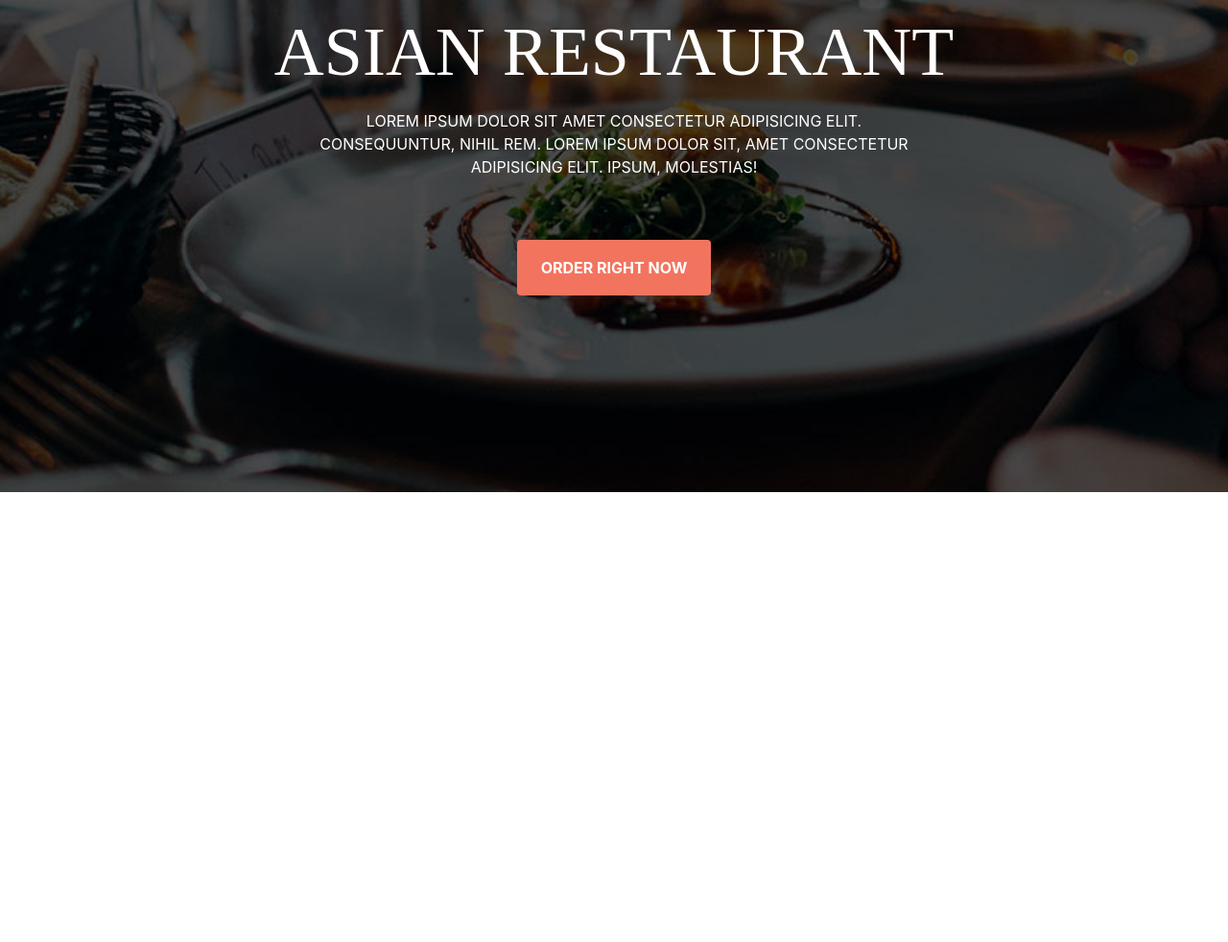
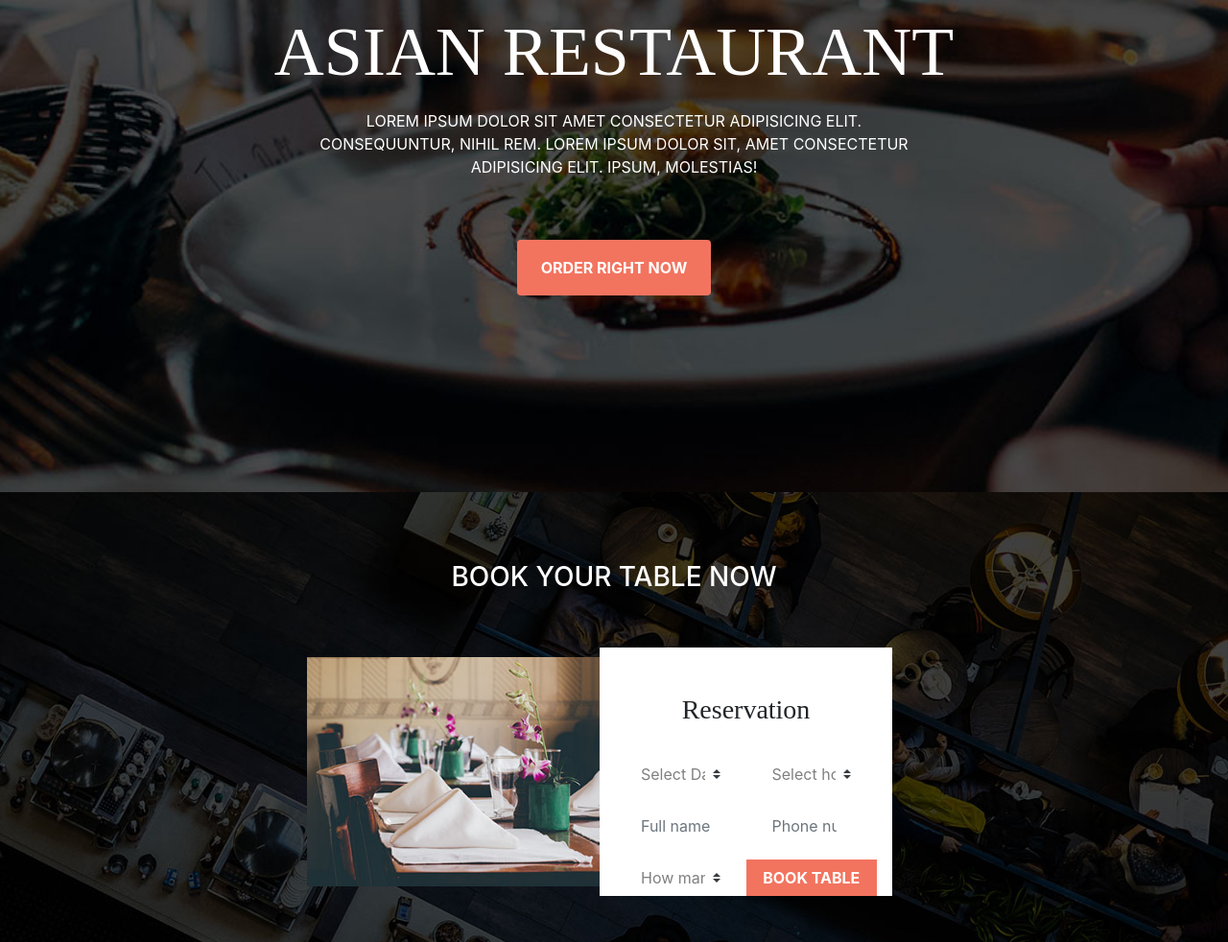
Before and after one commit to JamilaaH/html-sass-bootstrap-victory-miniprojet, a website: page index.html in a window 1280 px wide. Shown: the part 456-1438 px from the top of the page at 96% size. Before the commit the page ends 969 px from the top, so only its background shows below. Drawn offline with nearby package versions, Linux system fonts and the light colour scheme; a web font is replaced by a local one.

Commit message:
section booking

```diff
--- a/index.html
+++ b/index.html
@@ -49,6 +49,93 @@
           </div>
     </header>
 
+    <!-- section BOOKING une table  -->
+    <section id="booking" class="container-fluid text-center py-5">
+
+        <h3 class="text-white text-uppercase py-4">book your table now</h3>
+
+        <div class="row container-fluid pt-4 justify-content-center">
+
+            <div class="col-xl-3 col-lg-4 col-md-6 col-sm-12 col-xs-12 p-0 m-0 text-xl-right text-lg-right text-md-center text-sm-center text-xs-center align-self-md-center bg-danger">
+                 <img src="./public/img/book_left_image.jpg" alt="Booking table img" class="img-fluid">
+            </div>
+
+            <div class="col-xl-3 col-lg-4 col-md-6 col-sm-12 col-xs-12 bg-white p-0 m-0">
+                <form action="#">
+                    <h3 class="spec pt-5 pb-2 ">Reservation</h3>
+
+                    <div class="row mx-3 ">
+
+                        <div class="col-lg-6 pt-3 input-group">
+                            <select name="day" class="custom-select">
+                                <option selected>Select Day</option>
+                                <option value="1">Lundi</option>
+                                <option value="2">Mardi</option>
+                                <option value="3">Mercredi</option>
+                                <option value="4">Jeudi</option>
+                                <option value="5">Item</option>
+                                <option value="6">Item</option>
+                                <option value="7">Item</option>
+                            </select>
+                        </div>
+
+                        <div class="col-lg-6 pt-3 input-group">
+                            <select name="hour" class="custom-select">
+                                <option selected>Select hour</option>
+                                <option value="1">Item1</option>
+                                <option value="2">Item2</option>
+                                <option value="3">Item3</option>
+                                <option value="4">Item4</option>
+                                <option value="5">Item5</option>
+                            </select>
+                        </div>
+                    </div>
+
+                    <div class="row mx-3">
+                        <div class="col-lg-6 py-3 input-group">
+                            <input type="text" name='fullname' placeholder="Full name" class="form-control" />
+                        </div>
+                        <div class="col-lg-6 py-3 input-group">
+                            <input type="number" name='phnum' placeholder="Phone number?" class="form-control" />
+                        </div>
+                    </div>
+
+                    <div class="row mx-3">
+                        <div class="col-lg-6 input-group">
+                            <select name="personnes" class="custom-select">
+                                <option selected>How many persons</option>
+                                <option value="1">1</option>
+                                <option value="2">2</option>
+                                <option value="3">3</option>
+                                <option value="4">4</option>
+                                <option value="5">5</option>
+                                <option value="6">6</option>
+                                <option value="7">7</option>
+                            </select>
+                        </div>
+                        <div class="col-lg-6 p-xl-0 p-lg-0 p-md-3 p-sm-3 p-xs-3">
+                            <button class="btn bg-rose w-100 rounded-0 text-white text-uppercase font-weight-bold">book table</button>
+                        </div>
+                    </div>
+
+
+                </form>
+            </div>
+        </div>
+    </section>
+<!-- end section booking une table -->
+
+
+    <!-- <section id="downloadapp" class="container bg-rose">
+        <div class="row"></div>
+    </section> -->
+
+
+
+
+
+
+
     <!-- script jquery -->
     <script src="./node_modules/jquery/dist/jquery.js"></script>
     <!-- script bootstrap -->
--- a/src/sass/modules/_header.sass
+++ b/src/sass/modules/_header.sass
@@ -7,6 +7,3 @@ header
         background-position: center center
         background-size: cover
         background-repeat: no-repeat
-
-    .spec
-        font-family: 'spectral'
--- /dev/null
+++ b/src/sass/modules/_sectionbooking.sass
@@ -0,0 +1,8 @@
+section#booking
+    background-image: url("../img/book-bg.jpg")
+    background-repeat: no-repeat
+    background-size: cover
+
+    select,input
+        border: none
+        color: grey
--- a/src/sass/modules/_style.sass
+++ b/src/sass/modules/_style.sass
@@ -1 +1,7 @@
 @import ./_header.sass
+
+@import ./_sectionbooking
+
+
+.spec
+    font-family: 'spectral'
```
Also changed, not shown: public/css/app.css.
